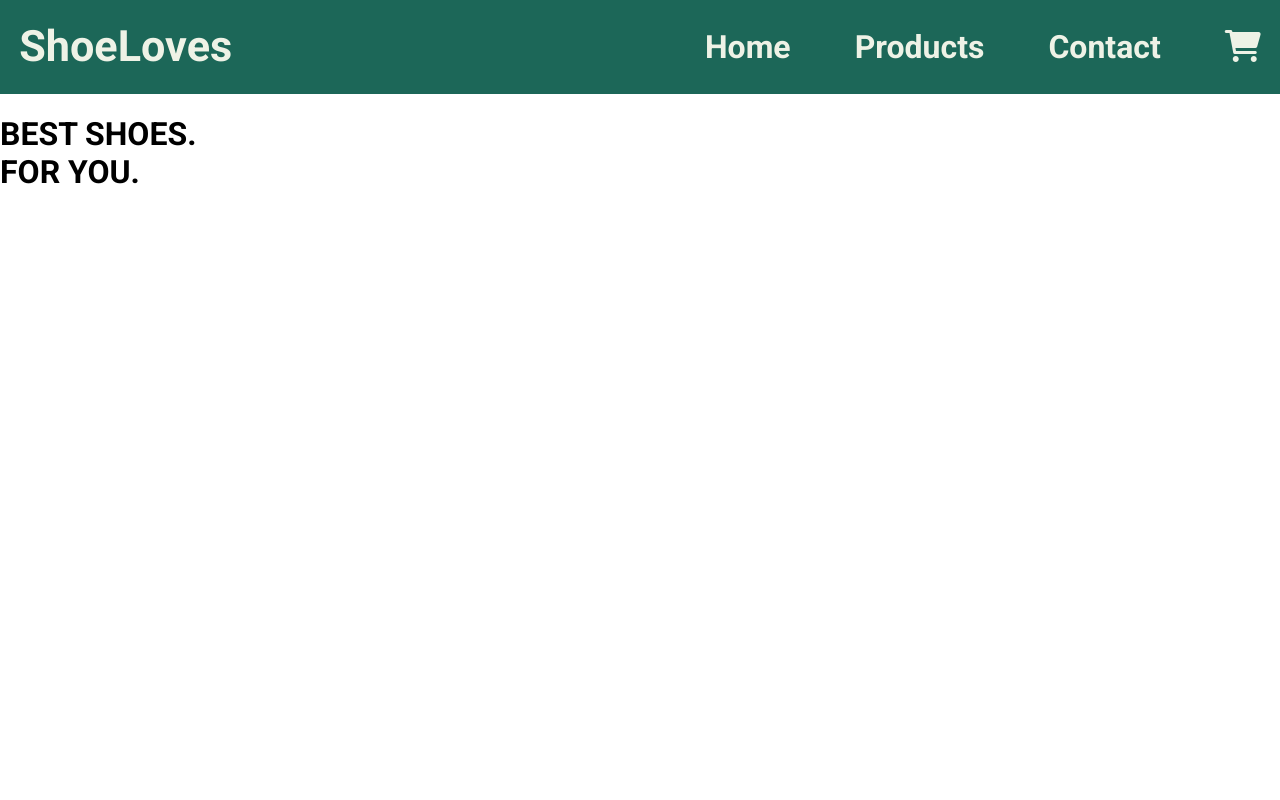
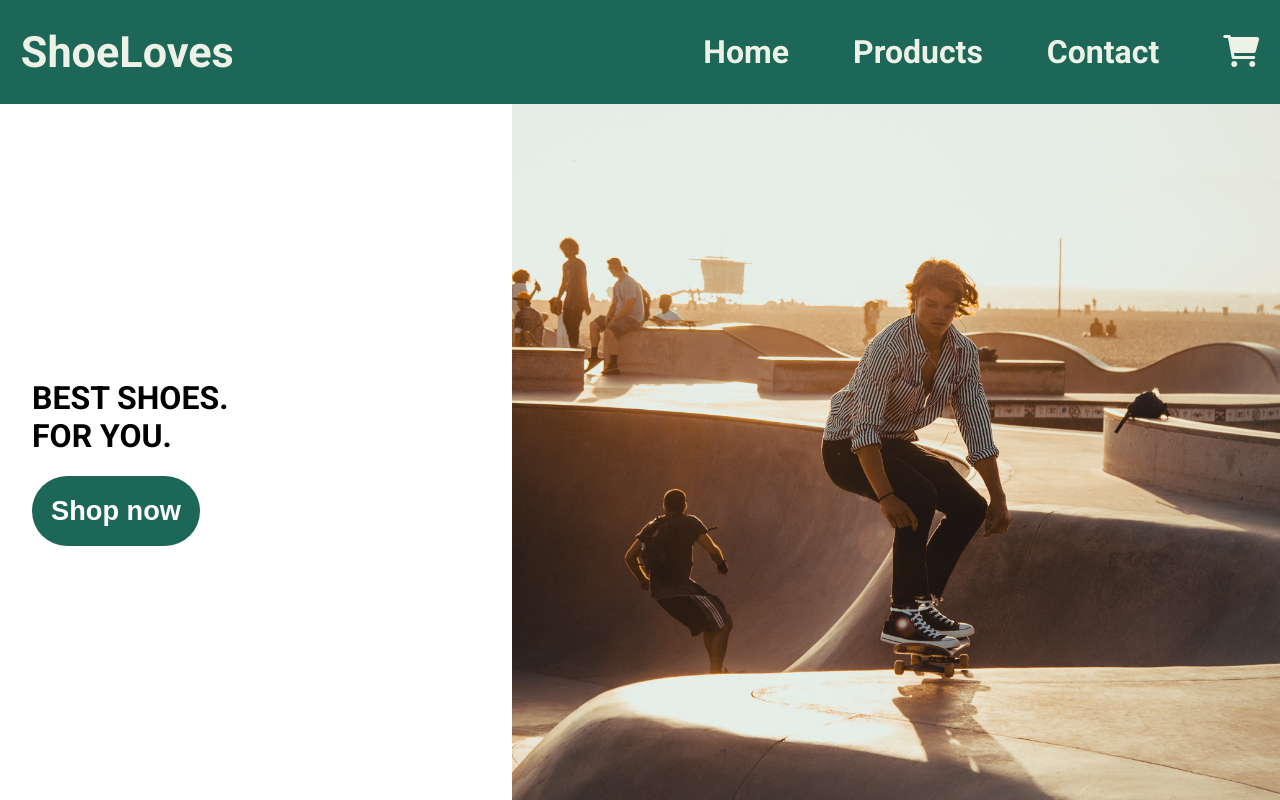
Before and after one commit to nelly476/shoe-shop, a React (Vite) app: page / in a window 1280 px wide. Built offline with nearby package versions, Linux system fonts and the light colour scheme.

Commit message:
add styling to landingPage

```diff
--- a/src/App.jsx
+++ b/src/App.jsx
@@ -7,7 +7,7 @@ import LandingPage from "./components/LandingPage";
 
 function App() {
   return (
-    <div className="App">
+    <div className="app">
       <Header />
 
       <Routes>
--- a/src/components/LandingPage.jsx
+++ b/src/components/LandingPage.jsx
@@ -1,10 +1,21 @@
+import { Link } from "react-router-dom";
+
 export default function LandingPage() {
   return (
-    <>
-      <h1>
-        BEST SHOES. <br /> FOR YOU.
-      </h1>
-      <img src=".." alt="" />
-    </>
+    <div className="landingPage">
+      <span>
+        <h1>
+          BEST SHOES. <br /> FOR YOU.
+        </h1>
+        <Link to="/products">
+          <button className="shop--now--link">Shop now</button>
+        </Link>
+      </span>
+      <img
+        src="./src/assets/landing-page.jpg"
+        alt=""
+        className="landing--image"
+      />
+    </div>
   );
 }
--- a/src/index.css
+++ b/src/index.css
@@ -1,11 +1,18 @@
 html,
-body {
+body,
+#root {
   margin: 0;
   font-family: "Roboto", sans-serif;
+  height: 100vh;
+}
+
+.app {
+  height: 100%;
 }
 
 .header {
-  padding: 0 1.2em;
+  padding: 0 1.3em;
+  height: 13%;
   display: flex;
   justify-content: space-between;
   align-items: center;
@@ -39,3 +46,40 @@ a:visited {
   -ms-transform: scale(1.2);
   transform: scale(1.2);
 }
+
+/* LANDING PAGE */
+
+.landingPage {
+  display: flex;
+  justify-content: space-between;
+
+  height: 87%;
+  /* box-sizing: border-box; */
+  /* height: 100%;
+  width: 100%; */
+}
+
+.landing--image {
+  width: 60%;
+  object-fit: cover;
+}
+
+.landingPage span {
+  align-self: center;
+  padding-left: 2em;
+}
+
+.shop--now--link {
+  background-color: #1c6758;
+  color: white;
+  padding: 0.7em 0.7em;
+  border-radius: 60px;
+  font-size: 1.7rem;
+  font-weight: bold;
+  border: none;
+}
+
+.shop--now--link:hover {
+  opacity: 0.85;
+  cursor: pointer;
+}
```
